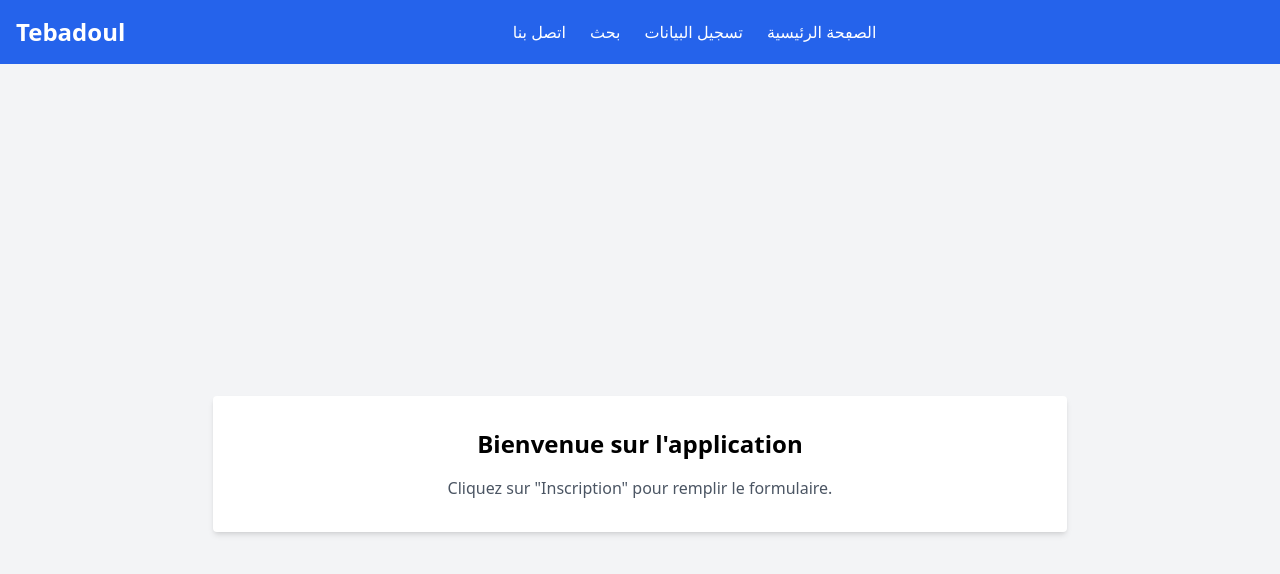
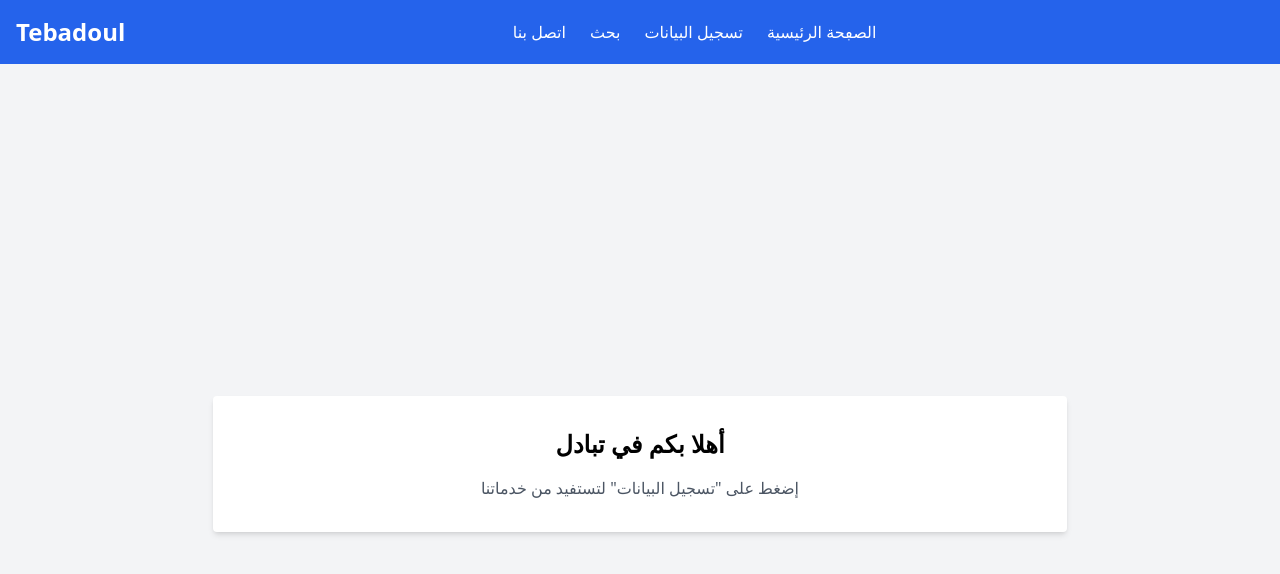
Before and after one commit to elhadiejiwen/tebadoul, a React (Create React App) app: page / in a window 1280 px wide. Shown: the top 574 px of the page. Built offline with nearby package versions, Linux system fonts and the light colour scheme.

Commit message:
change home message.

```diff
--- a/src/App.js
+++ b/src/App.js
@@ -26,8 +26,8 @@ export default function App() {
 function HomePage() {
   return (
     <div className="bg-white p-8 rounded shadow-md w-2/3 text-center">
-      <h2 className="text-2xl font-bold mb-4">Bienvenue sur l'application</h2>
-      <p className="text-gray-600">Cliquez sur "Inscription" pour remplir le formulaire.</p>
+      <h2 className="text-2xl font-bold mb-4">أهلا بكم في تبادل</h2>
+      <p className="text-gray-600">إضغط على "تسجيل البيانات" لتستفيد من خدماتنا</p>
     </div>
   );
 }
@@ -36,7 +36,7 @@ function ContactPage() {
   return (
     <div className="bg-white p-8 rounded shadow-md w-2/3 text-center">
       <h2 className="text-2xl font-bold mb-4">Bienvenue </h2>
-      <p className="text-gray-600">Cliquez sur "Inscription" pour remplir le formulaire.</p>
+      <p className="text-gray-600">إضغط على "تسجيل البيانات" لتستفيد من خدماتنا</p>
     </div>
   );
 }
```
